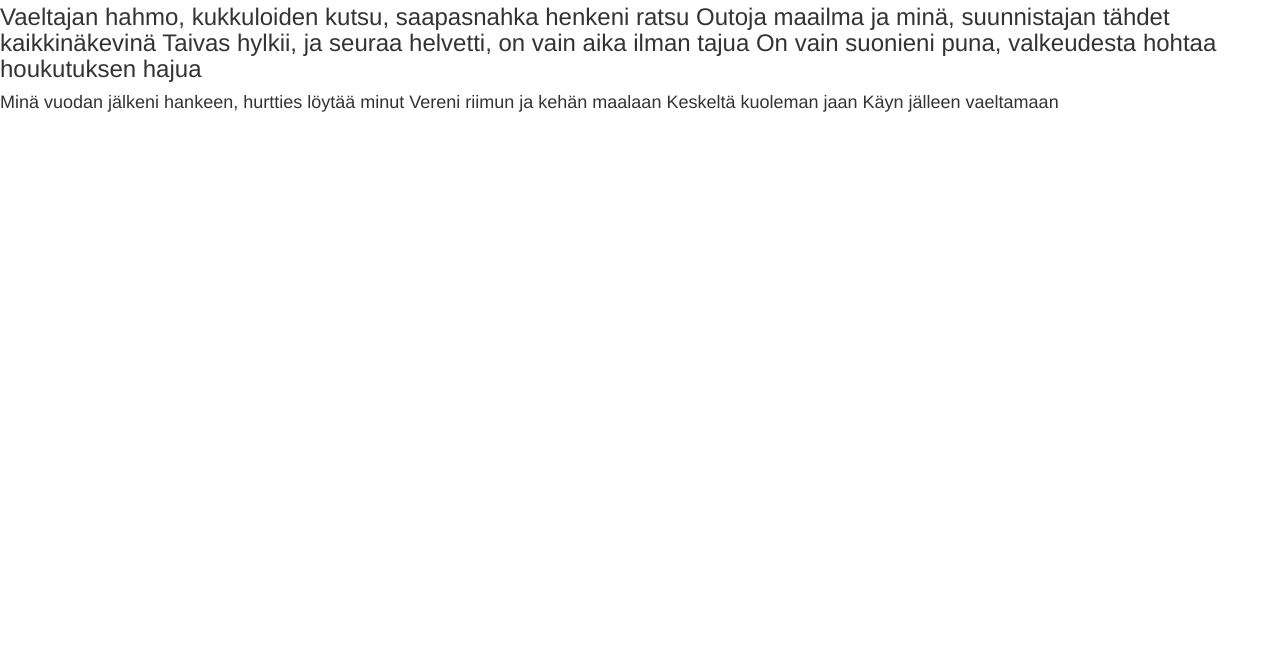
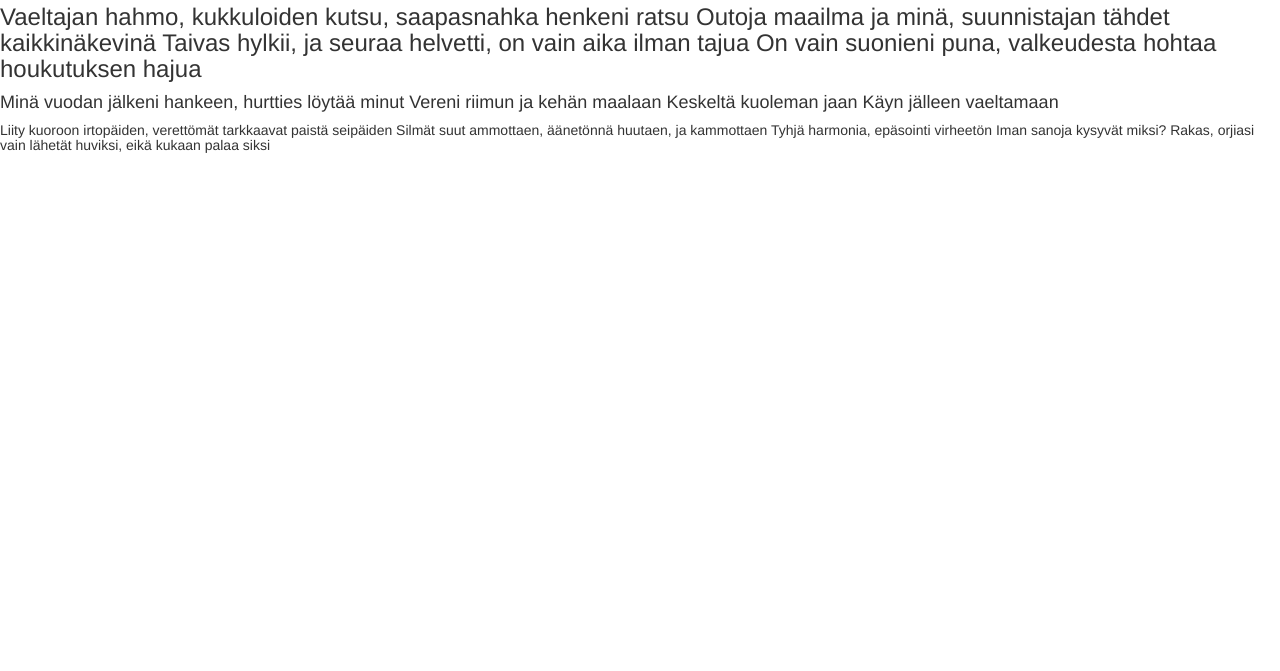
Before and after one commit to Ras-fael/nauka-gita-2, a plain HTML site: page index.html in a window 1280 px wide. Shown: the part 129-800 px from the top of the page. Drawn offline with nearby package versions, Linux system fonts and the light colour scheme; files that its build step writes are made by us from their sources.

Commit message:
add another another text to index.html

```diff
--- a/index.html
+++ b/index.html
@@ -24,5 +24,14 @@
 			Vereni riimun ja kehän maalaan
 			Keskeltä kuoleman jaan
 			Käyn jälleen vaeltamaan </h4>
+		<h5>Liity kuoroon irtopäiden,
+			verettömät tarkkaavat
+			paistä seipäiden
+			Silmät suut ammottaen,
+			äänetönnä huutaen, ja kammottaen
+			Tyhjä harmonia, epäsointi virheetön
+			Iman sanoja kysyvät miksi?
+			Rakas, orjiasi vain lähetät huviksi,
+			eikä kukaan palaa siksi </h5>
 	</body>
 </html>
```
